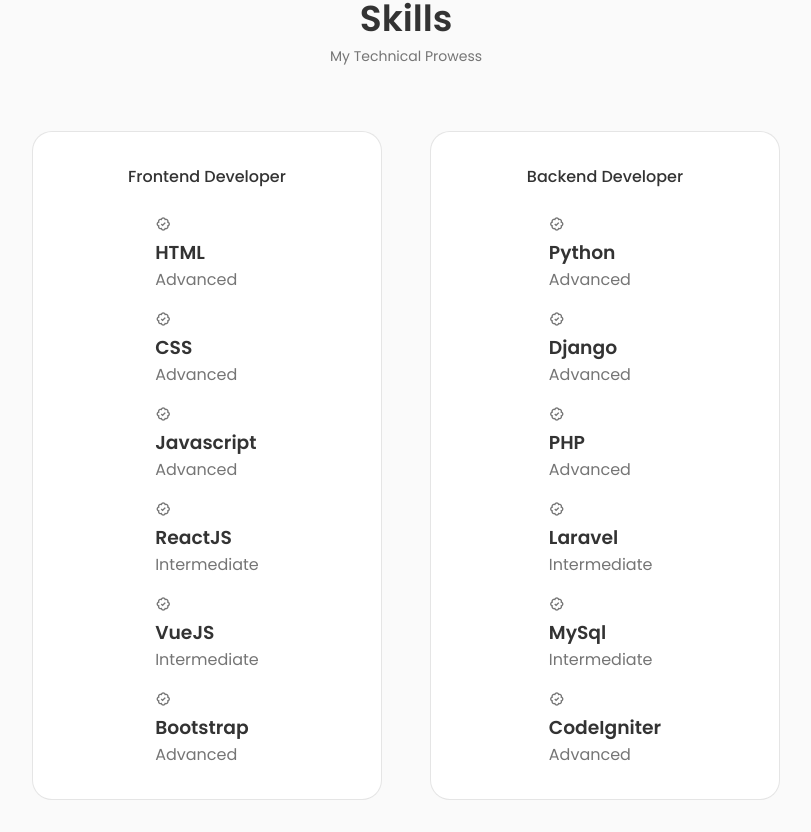
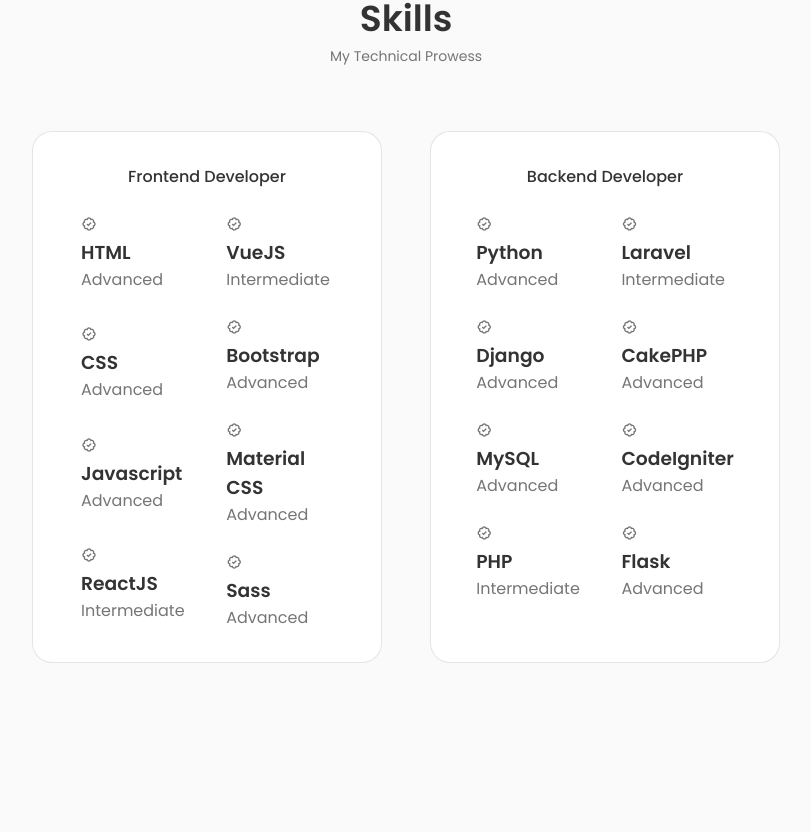
Before and after one commit to stevescilar/Master_Steve, a React (Create React App) app: page / in a window 1280 px wide. Shown: the part 1455-2287 px from the top of the page, without its empty margins (234-1045 px from the left). After the commit the page ends 2150 px from the top, so only its background shows below. Built offline with nearby package versions, Linux system fonts and the light colour scheme.

Commit message:
update-skills

```diff
--- a/src/components/skills/Backend.jsx
+++ b/src/components/skills/Backend.jsx
@@ -15,6 +15,7 @@
                     </div>
                 </div>
 
+
                 <div className="skills__data">
                     <i class='bx bx-badge-check'></i>
                     <div>
@@ -23,15 +24,31 @@
                     </div>
                 </div>
 
+
+                <div className="skills__data">
+                    <i class='bx bx-badge-check'></i>
+                    <div>
+                        <h3 className="skills__name">MySQL</h3>
+                            <span className="skills__level">
+                                Advanced
+                            </span>
+                    </div>
+                </div>
+
+
                 <div className="skills__data">
                     <i class='bx bx-badge-check'></i>
                     <div>
                         <h3 className="skills__name">PHP</h3>
                             <span className="skills__level">
-                                Advanced
+                                Intermediate
                             </span>
                     </div>
                 </div>
+
+            </div>
+
+            <div className="skills__group">
                 <div className="skills__data">
                     <i class='bx bx-badge-check'></i>
                     <div>
@@ -41,12 +58,13 @@
                             </span>
                     </div>
                 </div>
+
                 <div className="skills__data">
                     <i class='bx bx-badge-check'></i>
                     <div>
-                        <h3 className="skills__name">MySql</h3>
+                        <h3 className="skills__name">CakePHP</h3>
                             <span className="skills__level">
-                                Intermediate
+                                Advanced
                             </span>
                     </div>
                 </div>
@@ -59,6 +77,15 @@
                             </span>
                     </div>
                 </div>
+                <div className="skills__data">
+                    <i class='bx bx-badge-check'></i>
+                    <div>
+                        <h3 className="skills__name">Flask</h3>
+                            <span className="skills__level">
+                                Advanced
+                            </span>
+                    </div>
+                </div>
             </div>
         </div>
     </div>
--- a/src/components/skills/Frontend.jsx
+++ b/src/components/skills/Frontend.jsx
@@ -15,6 +15,7 @@
                     </div>
                 </div>
 
+
                 <div className="skills__data">
                     <i class='bx bx-badge-check'></i>
                     <div>
@@ -22,6 +23,7 @@
                         <span className="skills__level"> Advanced</span>
                     </div>
                 </div>
+
 
                 <div className="skills__data">
                     <i class='bx bx-badge-check'></i>
@@ -32,6 +34,8 @@
                             </span>
                     </div>
                 </div>
+
+
                 <div className="skills__data">
                     <i class='bx bx-badge-check'></i>
                     <div>
@@ -41,6 +45,10 @@
                             </span>
                     </div>
                 </div>
+
+            </div>
+
+            <div className="skills__group">
                 <div className="skills__data">
                     <i class='bx bx-badge-check'></i>
                     <div>
@@ -50,10 +58,30 @@
                             </span>
                     </div>
                 </div>
+
                 <div className="skills__data">
                     <i class='bx bx-badge-check'></i>
                     <div>
                         <h3 className="skills__name">Bootstrap</h3>
+                            <span className="skills__level">
+                                Advanced
+                            </span>
+                    </div>
+                </div>
+
+                <div className="skills__data">
+                    <i class='bx bx-badge-check'></i>
+                    <div>
+                        <h3 className="skills__name">Material CSS</h3>
+                            <span className="skills__level">
+                                Advanced
+                            </span>
+                    </div>
+                </div>
+                <div className="skills__data">
+                    <i class='bx bx-badge-check'></i>
+                    <div>
+                        <h3 className="skills__name">Sass</h3>
                             <span className="skills__level">
                                 Advanced
                             </span>
--- a/src/components/skills/skills.css
+++ b/src/components/skills/skills.css
@@ -7,7 +7,7 @@
 .skills__content {
     background-color: var(--container-color);
     border: 1px solid rgba(0, 0, 0, 0.1);
-    padding: 2rem 4rem;
+    padding: 2rem 3rem;
     border-radius: 1.25rem;
 }
 
@@ -21,11 +21,11 @@
 .skills__box {
     display: flex;
     justify-content: center;
-    column-gap: 2.5rem;
+    column-gap: 2.6rem;
 }
 
 .skills__group {
     display: grid;
     align-items: flex-start;
-    row-gap: 1rem;
+    row-gap: 1.5rem;
 }
```
